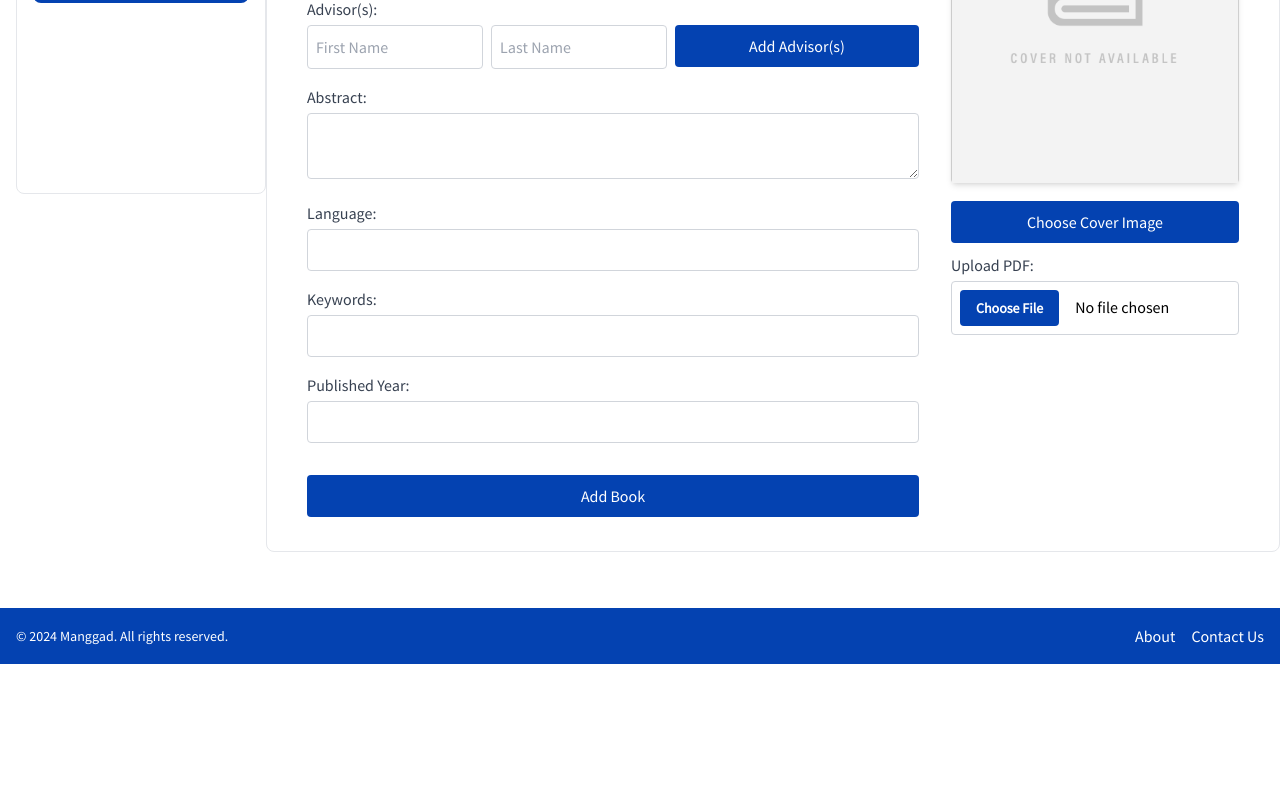
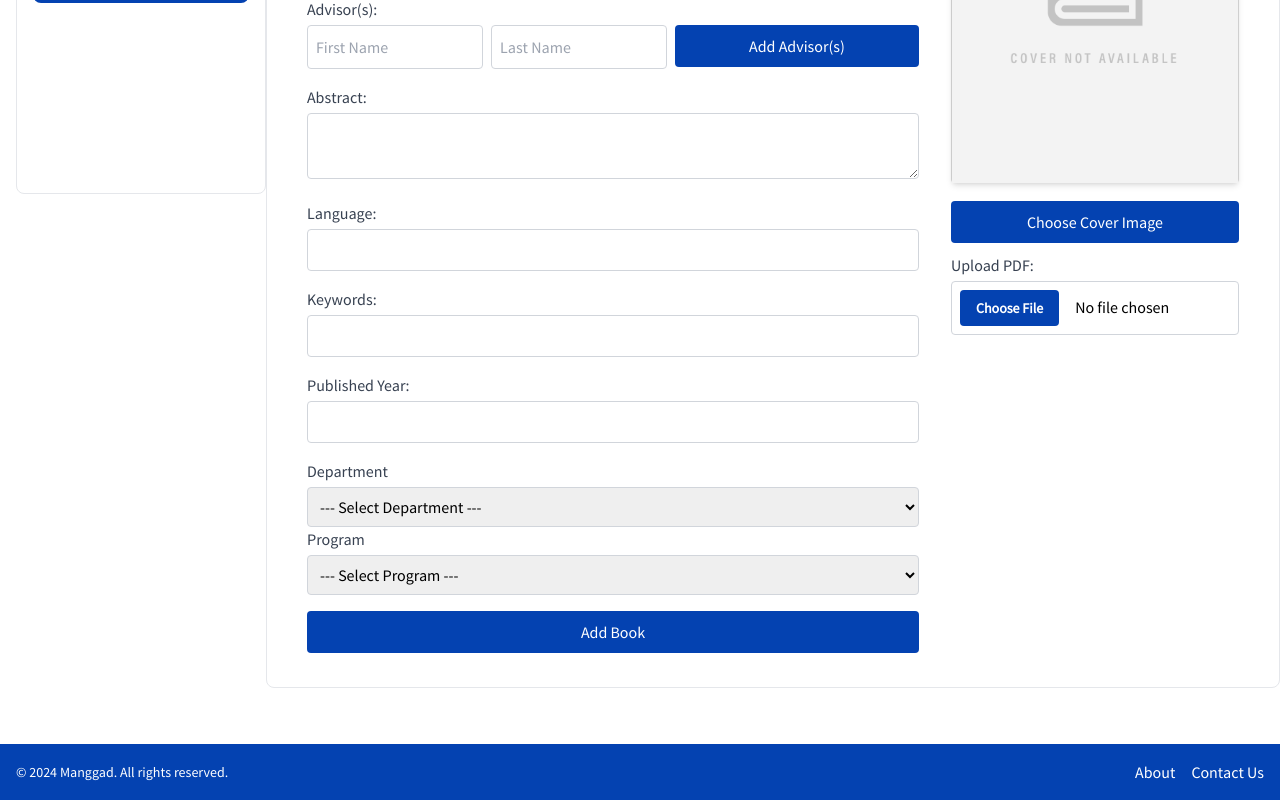
Before and after one commit to vnmw7/manggad-thesis-repo, a Next.js app in the folder frontend/: page /book/addBook in a window 1280 px wide. Shown: the part 598-1398 px from the top of the page. Before the commit the page ends 1262 px from the top, so only its background shows below. Built offline with nearby package versions, Linux system fonts and the light colour scheme.

Commit message:
changed the departmend and program feild into string

```diff
--- a/frontend/app/_components/AddEditBookForm.tsx
+++ b/frontend/app/_components/AddEditBookForm.tsx
@@ -43,6 +43,9 @@ const AddEditBookForm = (props: any) => {
   const [abstract, setAbstract] = useState(props.Book?.abstract || "");
   const [keywords, setKeywords] = useState(props.Book?.keywords || "");
   const [language, setLanguage] = useState(props.Book?.language || "");
+  const [department, setDepartment] = useState(props.Book?.department || "");
+  const [program, setProgram] = useState(props.Book?.program || "");
+
   const [yearOfSubmission, setYearOfSubmission] = useState<number | null>(
     props.Book?.yearOfSubmission || null,
   );
@@ -362,6 +365,73 @@ const AddEditBookForm = (props: any) => {
               onChange={(e) => setYearOfSubmission(parseInt(e.target.value))}
             />
           </div>
+          <div>
+            <label className="block font-medium text-gray-700">
+              Department
+            </label>
+            <select
+              className="mt-1 w-full rounded border border-gray-300 p-2"
+              name="department"
+              onChange={(e) => setDepartment(e.target.value)}
+            >
+              <option value="">--- Select Department ---</option>
+              <option value="School of Architecture, Fine Arts, and Interior Design (SARFAID)">
+                School of Architecture, Fine Arts, and Interior Design (SARFAID)
+              </option>
+              <option value="School of Business and Information Technology (SBIT)">
+                School of Business and Information Technology (SBIT)
+              </option>
+              <option value="School of Hospitality and Tourism Management (SHTM)">
+                School of Hospitality and Tourism Management (SHTM)
+              </option>
+              <option value="School of Sciences, Liberal Arts, and Teacher Education (SSLATE)">
+                School of Sciences, Liberal Arts, and Teacher Education (SSLATE)
+              </option>
+            </select>
+          </div>
+          <div>
+            <label className="block font-medium text-gray-700"> Program </label>
+            <select
+              className="mt-1 w-full rounded border border-gray-300 p-2"
+              name="program"
+              onChange={(e) => setProgram(e.target.value)}
+            >
+              <option value="">--- Select Program ---</option>
+              <option value="Bachelor of Science in Architecture">
+                Bachelor of Science in Architecture
+              </option>
+              <option value="Bachelor of Science in Fine Arts">
+                Bachelor of Science in Fine Arts
+              </option>
+              <option value="Bachelor of Science in Interior Design">
+                Bachelor of Science in Interior Design
+              </option>
+              <option value="Bachelor of Science in Business Administration">
+                Bachelor of Science in Business Administration
+              </option>
+              <option value="Bachelor of Science in Information Technology">
+                Bachelor of Science in Information Technology
+              </option>
+              <option value="Bachelor of Science in Hospitality Management">
+                Bachelor of Science in Hospitality Management
+              </option>
+              <option value="Bachelor of Science in Tourism Management">
+                Bachelor of Science in Tourism Management
+              </option>
+              <option value="Bachelor of Science in English">
+                Bachelor of Science in English
+              </option>
+              <option value="Bachelor of Science in Filipino">
+                Bachelor of Science in Filipino
+              </option>
+              <option value="Bachelor of Science in Basic Education">
+                Bachelor of Science in Basic Education
+              </option>
+              <option value="Bachelor of Science in Psychology">
+                Bachelor of Science in Psychology
+              </option>
+            </select>
+          </div>
 
           <button
             type="submit"
```
Also changed, not shown: 2 other files (tests, documents, lock files or other folders).
